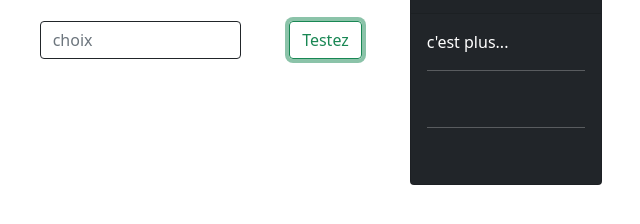
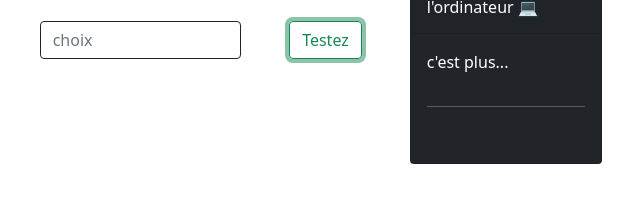
Before and after one commit to TDxDimitri/mystery-number-td, a plain HTML site: page index.html in a window 1280 px wide. Both pictures are taken after a click on the button "Testez". Shown: the part 384-608 px from the top of the page, without its empty margins (319-959 px from the left). Drawn offline with nearby package versions, Linux system fonts and the light colour scheme.

Commit message:
fonctionnel

```diff
--- a/index.html
+++ b/index.html
@@ -25,9 +25,9 @@
                     <h6>le but est de deviner en 3 essais le chiffre choisi par l'ordinateur 💻</h6>
                 </div>
                 <div class="card-body">
-                    <div class="card-text res1 "><hr><br></div>
-                    <div class="card-text res2 "><hr><br></div>
-                    <div class="card-text res3 "><hr><br></div>
+                    <div class=" d-flex flex-column justify-content-center card-text res1 "></div>
+                    <div class=" d-flex flex-column justify-content-center card-text res2 "></div>
+                    <div class=" d-flex flex-column justify-content-center card-text res3 "></div>
                 </div>
             </div>
         </div>
--- a/js/script.js
+++ b/js/script.js
@@ -3,7 +3,7 @@ var random = Math.floor(Math.random() * (10 - 1)) + 1;
 var test = document.querySelector(".test");
 test.addEventListener("click",comparer);
 console.log(random)
-let tries = 0;
+let tries = null;
 function comparer(){
     var choix = document.querySelector("#choix").value;
     var res1 = document.querySelector(".res1");
@@ -13,25 +13,25 @@ function comparer(){
     console.log(tries)
 
     if(choix < random && tries==1){
-        res1.innerHTML = "<p>c'est plus...</p>";
+        res1.innerHTML = "<p>c'est plus...</p><hr><br>";
 
     }
-    if(choix > random && tries == 1){
-        res1.innerHTML = "<p>c'est moins...</p>";
+    else if(choix > random && tries == 1){
+        res1.innerHTML = "<p>c'est moins...</p><hr><br>";
     }
-    if(choix < random && tries==2){
-        res2.innerHTML = "<p>c'est plus...</p>";
+    else if(choix < random && tries==2){
+        res2.innerHTML = "<p>c'est plus...</p><hr><br>";
 
     }
-    if(choix > random && tries == 2){
-        res2.innerHTML = "<p>c'est moins...</p>";
+    else if(choix > random && tries == 2){
+        res2.innerHTML = "<p>c'est moins...</p><hr><br>";
     }
-    if(choix == random){
-        res3.innerHTML = "<p>c'est gagné</p>";
+    else if(choix == random){
+        res3.innerHTML = "<p>c'est gagné</p><br><a href='' type='button' class='btn btn-primary'>Rejouer</a>"
 
     }
-    if(choix != random && tries == 3){
-        res3.innerHTML = "<p>c'est perdu</p>";
+    else if(choix != random && tries == 3){
+        res3.innerHTML = "<p>c'est perdu</p><br><a href='' type='button' class='btn btn-primary'>Rejouer</a>"
     }
 
 }
```
